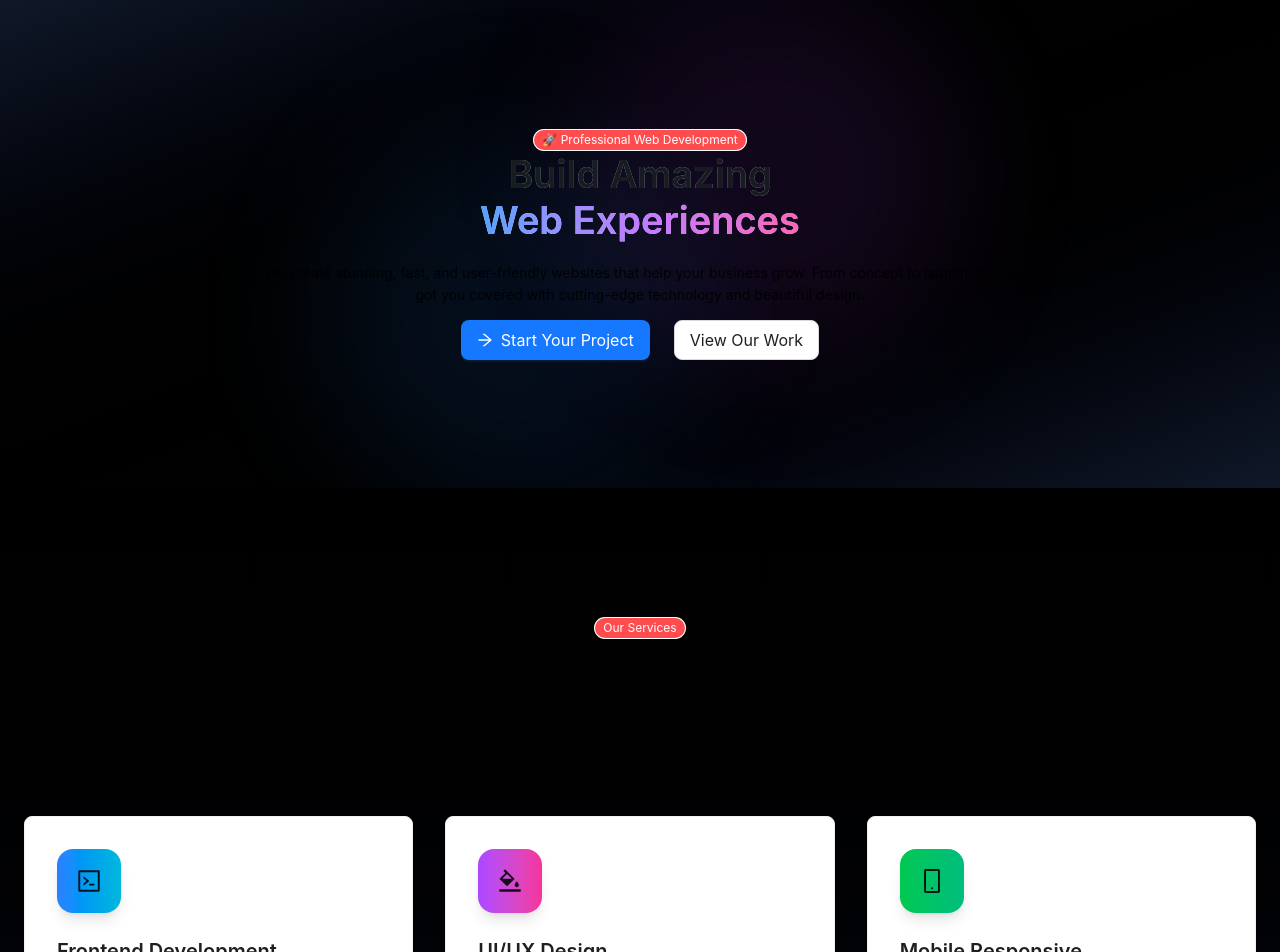
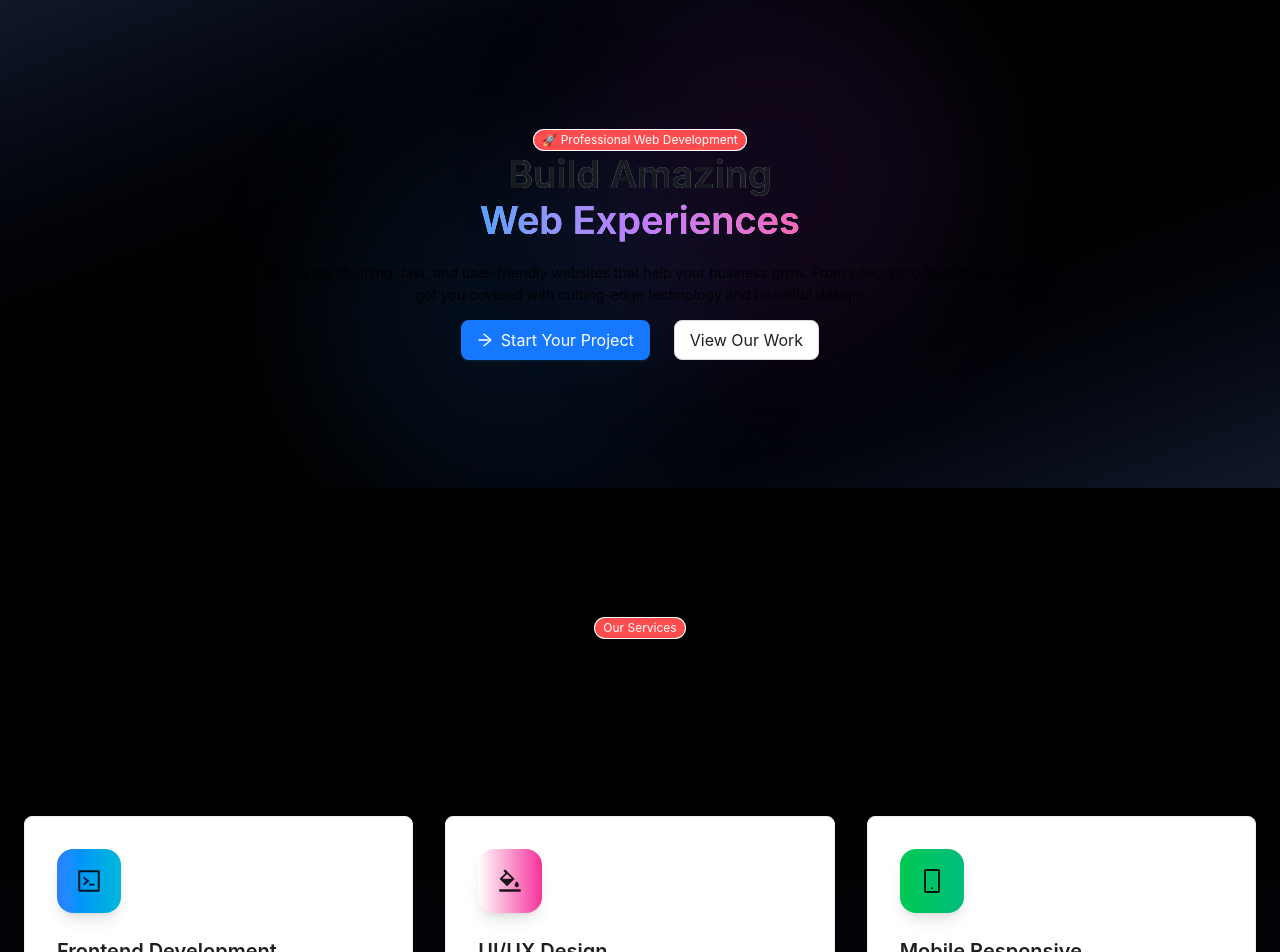
Before and after one commit to saribghouri/Creative-Sol-Tech, a Next.js app: page /web-development in a window 1280 px wide. Shown: the top 952 px of the page. Built offline with nearby package versions, Linux system fonts and the light colour scheme.

Commit message:
minor fix

```diff
--- a/src/app/about-us/page.jsx
+++ b/src/app/about-us/page.jsx
@@ -7,13 +7,13 @@ const Page = () => {
         <div>
             <div className='mt-[140px]'>
 
-      <Header/>
+                <Header />
             </div>
             <div className='h-[40vh] items-center flex justify-center'>
 
                 <h1 className='text-[40px] text-[#12cfc0]'>COMING SOON</h1>
             </div>
-      <Footer/>
+            <Footer />
         </div>
     )
 }
--- a/src/app/web-development/page.jsx
+++ b/src/app/web-development/page.jsx
@@ -53,7 +53,7 @@ export default function HomePage() {
       title: "UI/UX Design",
       description: "Beautiful, intuitive designs that provide exceptional user experiences",
       tags: ["Figma", "Adobe XD", "Prototyping"],
-      gradient: "from-purple-500 to-pink-500",
+      gradient: "from-purple-5000 to-pink-500",
     },
     {
       icon: <MobileOutlined className="text-2xl text-green-400" />,
```
Lines whose indentation alone changed are shown as unchanged.
